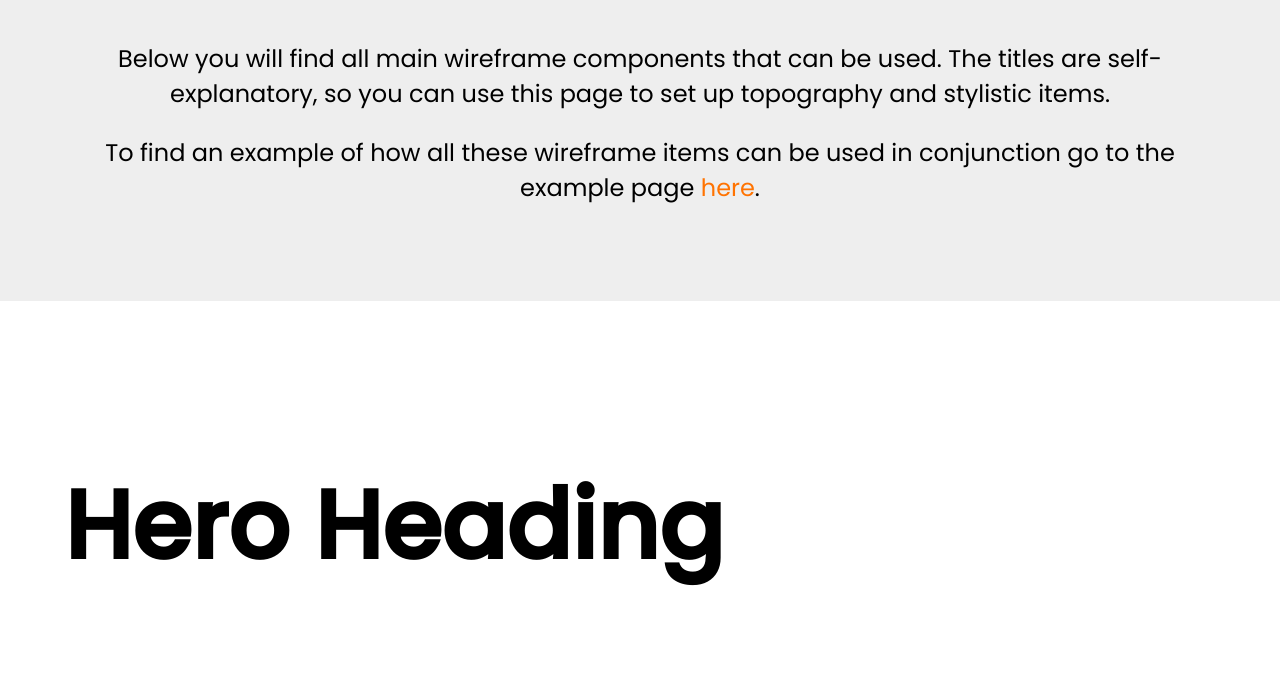
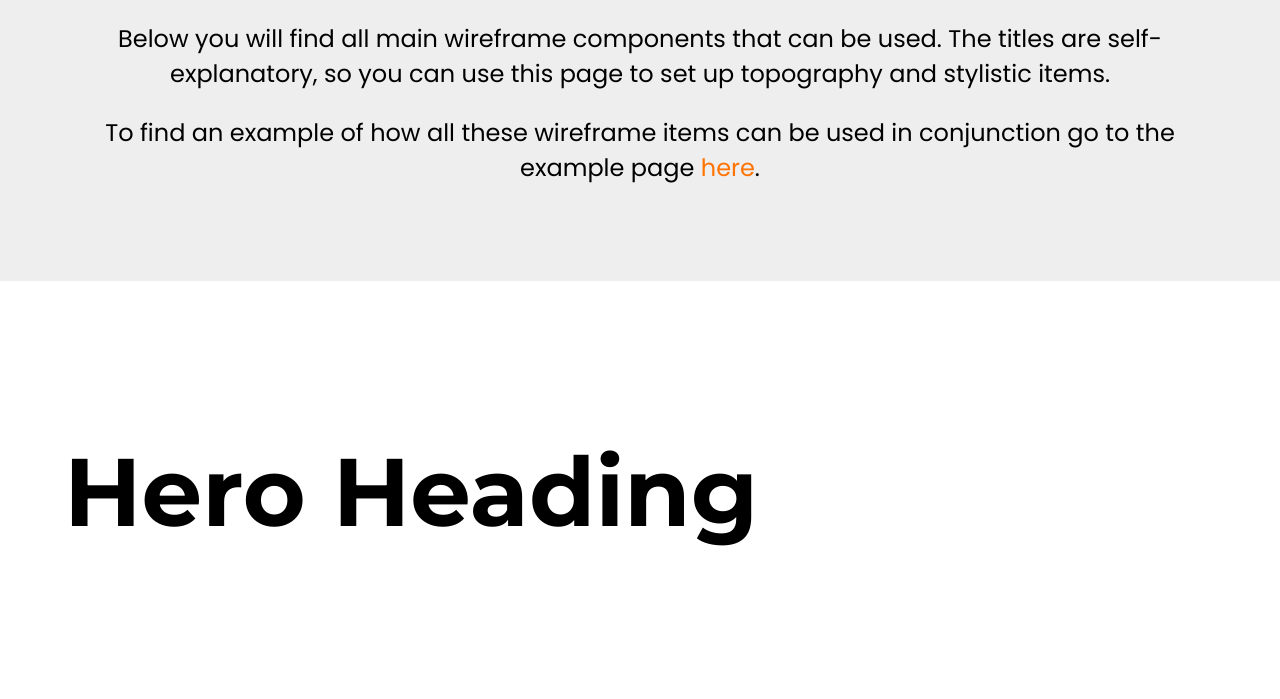
Before and after one commit to ChristianDBrooks/kingdom-building-concrete, a website: page public/index.html in a window 1280 px wide. Shown: the part 325-1024 px from the top of the page. Drawn offline with Linux system fonts and the light colour scheme.

Commit message:
Changed default fonts.

```diff
--- a/public/css/base/theme.css
+++ b/public/css/base/theme.css
@@ -1,13 +1,21 @@
 @import url('https://fonts.googleapis.com/css2?family=Montserrat:wght@400;500;700&family=Poppins:wght@300;400;500&display=swap');
 
 :root {
-  --primary-font: 'Poppins', sans-serif;
-  --secondary-font: 'Montserrat', sans-serif
+  --primary-font: 'Montserrat', sans-serif;
+  --secondary-font: 'Poppins', sans-serif
 }
 
-html {
+* {
+  font-family: var(--secondary-font);
+}
+
+h1, h2, h3, h4, h5, h6 {
   font-family: var(--primary-font);
 }
+
+p {
+  font-family: var(--secondary-font);
+ }
 
 .hero-heading {
   font-size: 96px;
```
